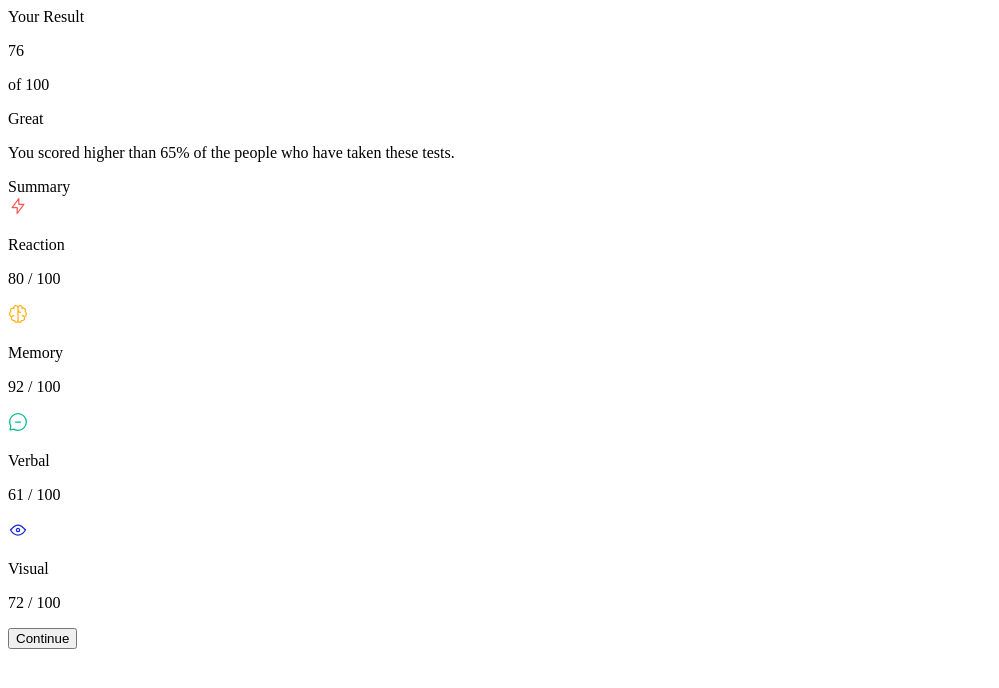
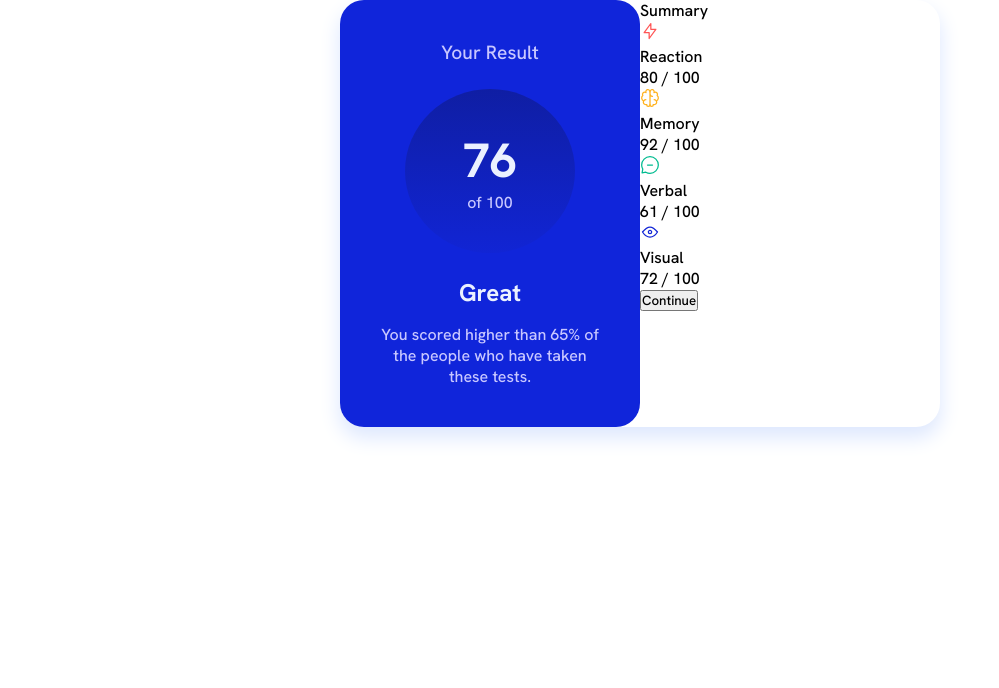
Before and after one commit to Alpha437/Result_summary, a plain HTML site: page index.html in a window 1280 px wide. Shown: the whole page, without its empty margins (0-999 px from the left). Drawn offline with Linux system fonts and the light colour scheme.

Commit message:
First section done...

```diff
--- a/index.html
+++ b/index.html
@@ -5,65 +5,56 @@
   <meta name="viewport" content="width=device-width, initial-scale=1.0"> <!-- displays site properly based on user's device -->
 
   <link rel="icon" type="image/png" sizes="32x32" href="./assets/images/favicon-32x32.png">
+  <link rel="stylesheet" href="style.css">
 
   <title>Frontend Mentor | Results summary component</title>
 </head>
 <body>
 
+  <div class="container">
     <section class="result">
-    <header class="resutT">Your Result</header>
-
+      <header class="resultT">Your Result</header>
       <div class="score">
         <p class="user-score">76</p>
         <p class="total-score">of 100</p>
       </div>
-
       <p class="remark">Great</p>
-
       <p class="score-eval">You scored higher than 65% of the people who have taken these tests.</p>
     </section>
 
     <section class="summary">
       <header class="summaryT">Summary</header>
-
       <div class="reaction">
         <div class="reactionT">
           <img src="/assets/images/icon-reaction.svg" alt="">
         <p>Reaction</p>
         </div>
-
         <p>80 / 100</p>
       </div>
-
       <div class="memory">
         <div class="memoryT">
           <img src="/assets/images/icon-memory.svg" alt="">
           <p>Memory</p>
         </div>
-
         <p>92 / 100</p>
       </div>
-
       <div class="verbal">
         <div class="verbalT">
           <img src="/assets/images/icon-verbal.svg" alt="">
           <p>Verbal</p>
         </div>
-
         <p>61 / 100</p>
       </div>
-
       <div class="visual">
         <div class="visualT">
           <img src="/assets/images/icon-visual.svg" alt="">
           <p>Visual</p>
         </div>
-
         <p>72 / 100</p>
       </div>
-
       <button class="continue">Continue</button>
     </section>
+  </div>
 
   <!-- <div class="attribution">
     Challenge by <a href="https://www.frontendmentor.io?ref=challenge" target="_blank">Frontend Mentor</a>.
--- a/style.css
+++ b/style.css
@@ -1,3 +1,5 @@
+@import url('https://fonts.googleapis.com/css2?family=Hanken+Grotesk:wght@500;700;800&display=swap');
+
 .attribution { font-size: 11px; text-align: center; }
 .attribution a { color: hsl(228, 45%, 44%); }
 
@@ -5,4 +7,52 @@
   margin: 0;
   padding: 0;
   box-sizing: border-box;
+  font-family: Hanken Grotesk;
 }
+
+.container {
+  display: flex;
+  box-shadow: 0 10px 20px 1px #dee8fe;
+  width: 600px;
+  border-radius: 1.5rem;
+  margin: auto;
+}
+
+.result {
+  width: 50%;
+  background-color: hsl(234, 86%, 46%);
+  color: hsl(241, 100%, 89%);
+  text-align: center;
+  border-radius: 1.5rem;
+  padding: 2.5rem 2rem;
+}
+
+.resultT {
+  font-size: 1.2rem;
+}
+
+.score {
+  width: 170px;
+  margin: 1.5rem auto;
+  background: linear-gradient(to bottom, hsl(234, 83%, 35%), hsl(234, 85%, 45%));
+  padding: 2.5rem 2rem;
+  border-radius: 50%;
+}
+
+.user-score {
+  font-size: 3rem;
+  font-weight: bold;
+}
+
+.user-score, .remark {
+  color: hsl(221, 100%, 96%);
+}
+
+.remark {
+  font-size: 1.5rem;
+  font-weight: bold;
+}
+
+.score-eval {
+  margin-top: 1rem;
+}
```
Lines whose indentation alone changed are shown as unchanged.
